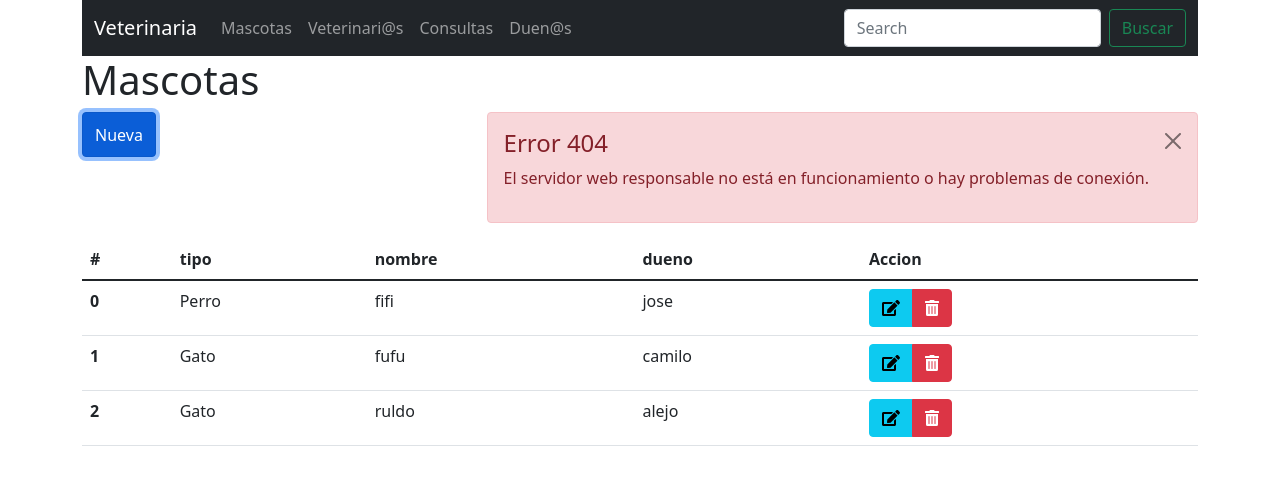
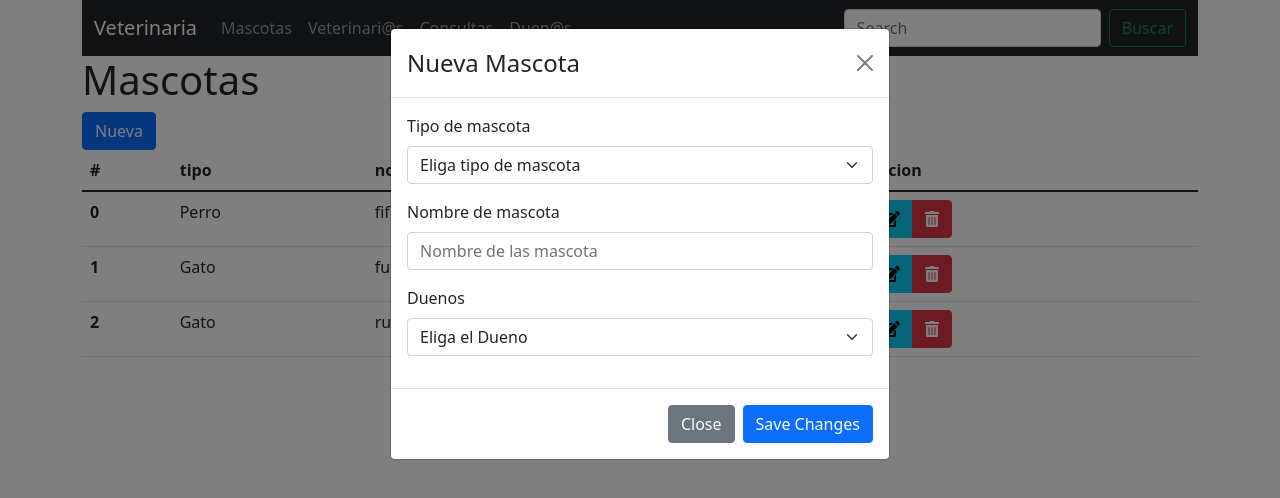
Before and after one commit to AlejandroMederico/VeterinarioReact, a React (Create React App) app: page / in a window 1280 px wide. Both pictures are taken after a click on the button "Nueva". Shown: the top 498 px of the page. Built offline with nearby package versions, Linux system fonts and the light colour scheme.

Commit message:
Agregar MODAL

```diff
--- a/src/App.css
+++ /dev/null
@@ -1,38 +0,0 @@
-.App {
-  text-align: center;
-}
-
-.App-logo {
-  height: 40vmin;
-  pointer-events: none;
-}
-
-@media (prefers-reduced-motion: no-preference) {
-  .App-logo {
-    animation: App-logo-spin infinite 20s linear;
-  }
-}
-
-.App-header {
-  background-color: #282c34;
-  min-height: 100vh;
-  display: flex;
-  flex-direction: column;
-  align-items: center;
-  justify-content: center;
-  font-size: calc(10px + 2vmin);
-  color: white;
-}
-
-.App-link {
-  color: #61dafb;
-}
-
-@keyframes App-logo-spin {
-  from {
-    transform: rotate(0deg);
-  }
-  to {
-    transform: rotate(360deg);
-  }
-}
--- a/src/App.js
+++ b/src/App.js
@@ -1,4 +1,3 @@
-import './App.css';
 import Pagina from './Pagina';
 import 'bootstrap/dist/css/bootstrap.min.css';
 
--- a/src/Pagina.js
+++ b/src/Pagina.js
@@ -1,16 +1,19 @@
-import React from 'react'
+import {React, useState} from 'react'
 import ActionMenu from './componente/ActionMenu'
 import NavbarPagina from './componente/NavbarPagina'
 import Tabla from './componente/tabla/Tabla'
+import ModalGenerico from './componente/ModalGenerico'
 
 export default function Pagina() {
+    const [modal, setModal] = useState(false)
+    const ActivarModal = () =>setModal(true);
+    const handleClose = () => setModal(false);
     return (
-        <div>
-              <div className="container">
+            <div className="container">
                     <NavbarPagina/>
-                    <ActionMenu/>
+                    <ActionMenu ActivarModal={ActivarModal}/>
                     <Tabla/>
-              </div>
-        </div>
+                    {modal && <ModalGenerico handleClose={handleClose}/>}
+            </div>
     )
 }
--- a/src/componente/ActionMenu.js
+++ b/src/componente/ActionMenu.js
@@ -2,11 +2,10 @@ import {React,useState} from 'react'
 import {Button} from 'react-bootstrap'
 import Alerta from './Alerta'
 
-export default function ActionMenu() {
-
-const [Alarma, setAlarma] = useState(false)
-const cambio = () =>{
-    setAlarma(!Alarma)
+export default function ActionMenu({ActivarModal}) {
+const Alarma = false;
+const preciono = () =>{
+    ActivarModal();
 }
     return (
         <div className="actions-menu">
@@ -14,7 +13,7 @@ const cambio = () =>{
             <div className="d-flex justify-content-between">
                 <Button variant="primary"
                 style={{maxHeight:"45px"}}
-                onClick={cambio}>Nueva</Button>
+                onClick={preciono}>Nueva</Button>
                 {Alarma && <Alerta
                     titulo={"Error 404"}
                     parrafo={"El servidor web responsable no está en funcionamiento o hay problemas de conexión."}
--- /dev/null
+++ b/src/componente/ModalGenerico.jsx
@@ -0,0 +1,56 @@
+import {React, useState} from 'react'
+import { Modal, Button, Form } from 'react-bootstrap'
+import SelectForm from './SelectForm'
+
+export default function ModalGenerico({handleClose}) {
+
+    const duenos =[
+        {valor: "jose", etiqueta: "jose"},
+        {valor: "camilo", etiqueta: "camilo"},
+        {valor: "alejo", etiqueta: "alejo"},
+        {valor: "Felix", etiqueta: "Felix"},
+    ]
+    const tipoMascota =[
+        {valor: "Perro", etiqueta: "Perro"},
+        {valor: "Gato", etiqueta: "Gato"},
+        {valor: "Pajaro", etiqueta: "Pajaro"},
+        {valor: "Otro", etiqueta: "Otro"},
+    ]
+    return (
+        <>
+        <Modal show={true} onHide={handleClose} animation={false}>
+            <Modal.Header closeButton>
+                 <Modal.Title>Nueva Mascota</Modal.Title>
+            </Modal.Header>
+            <Modal.Body>
+                <Form.Group className="mb-3">
+                    <Form.Label>Tipo de mascota</Form.Label>
+                    <SelectForm
+                    opciones={tipoMascota}
+                    titulo={`Eliga tipo de mascota`}/>
+                </Form.Group>
+
+                <Form.Group className="mb-3">
+                    <Form.Label>Nombre de mascota</Form.Label>
+                    <Form.Control type="text" placeholder="Nombre de las mascota" />
+                </Form.Group>
+
+                <Form.Group className="mb-3">
+                    <Form.Label>Duenos</Form.Label>
+                    <SelectForm
+                    opciones={duenos}
+                    titulo={`Eliga el Dueno`}/>
+                </Form.Group>
+            </Modal.Body>
+            <Modal.Footer>
+                <Button variant="secondary" onClick={handleClose}>
+                    Close
+                </Button>
+                <Button variant="primary" onClick={handleClose}>
+                    Save Changes
+                </Button>
+            </Modal.Footer>
+        </Modal>
+      </>
+    )
+}
--- /dev/null
+++ b/src/componente/SelectForm.jsx
@@ -0,0 +1,14 @@
+import React from 'react'
+import { Form } from 'react-bootstrap'
+
+export default function SelectForm({opciones=[],titulo}) {
+    return (
+        <Form.Select aria-label={titulo}>
+                <option>{titulo}</option>
+                {opciones.length >0
+                ? opciones.map((opcion,index) =><option value={opcion.valor} key={index}>{opcion.etiqueta}</option> )
+                : <option value="">No hay datos Cargados</option>
+                }
+        </Form.Select>
+    )
+}
--- a/src/index.css
+++ /dev/null
@@ -1,13 +0,0 @@
-body {
-  margin: 0;
-  font-family: -apple-system, BlinkMacSystemFont, 'Segoe UI', 'Roboto', 'Oxygen',
-    'Ubuntu', 'Cantarell', 'Fira Sans', 'Droid Sans', 'Helvetica Neue',
-    sans-serif;
-  -webkit-font-smoothing: antialiased;
-  -moz-osx-font-smoothing: grayscale;
-}
-
-code {
-  font-family: source-code-pro, Menlo, Monaco, Consolas, 'Courier New',
-    monospace;
-}
--- a/src/index.js
+++ b/src/index.js
@@ -1,6 +1,5 @@
 import React from 'react';
 import ReactDOM from 'react-dom';
-import './index.css';
 import App from './App';
 import reportWebVitals from './reportWebVitals';
 
```
Also changed, not shown: src/componente/Modal.js (deleted, +0 -53 lines), src/componente/modal/modal.jsx (deleted).
